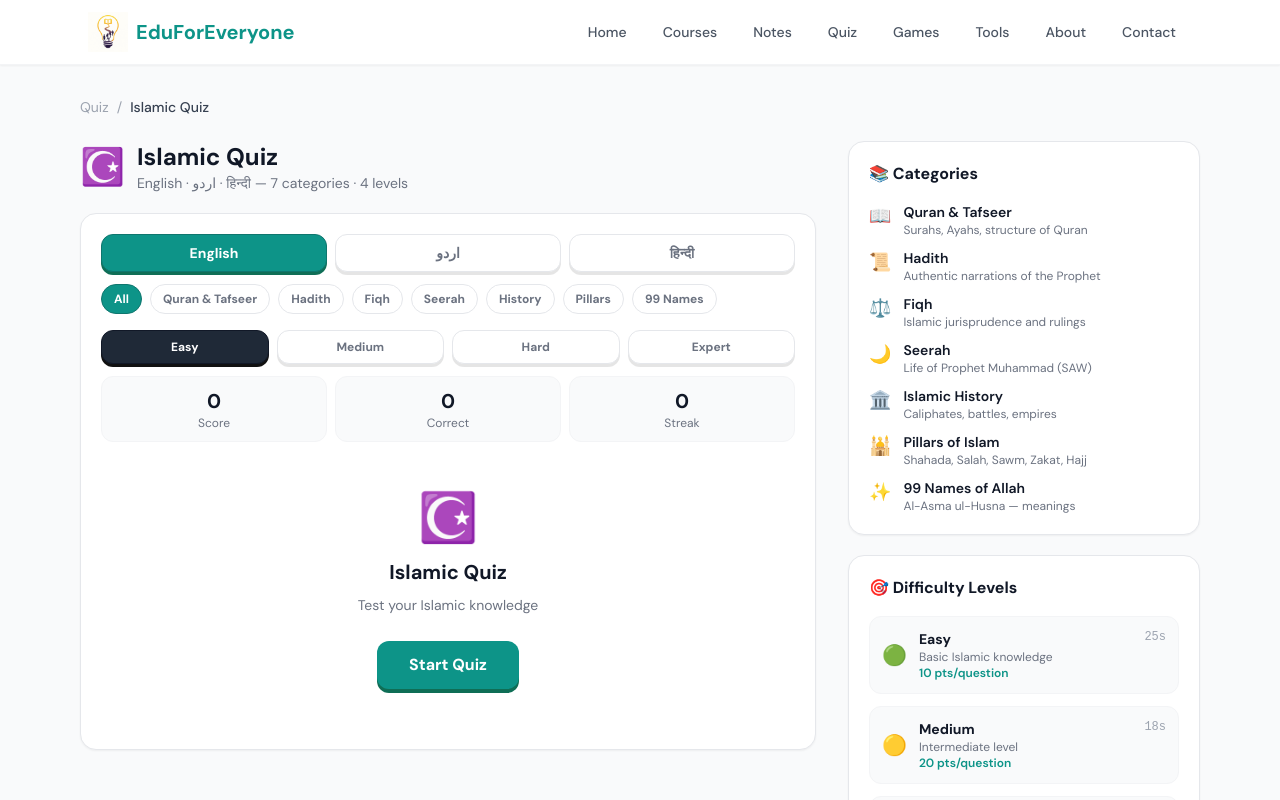
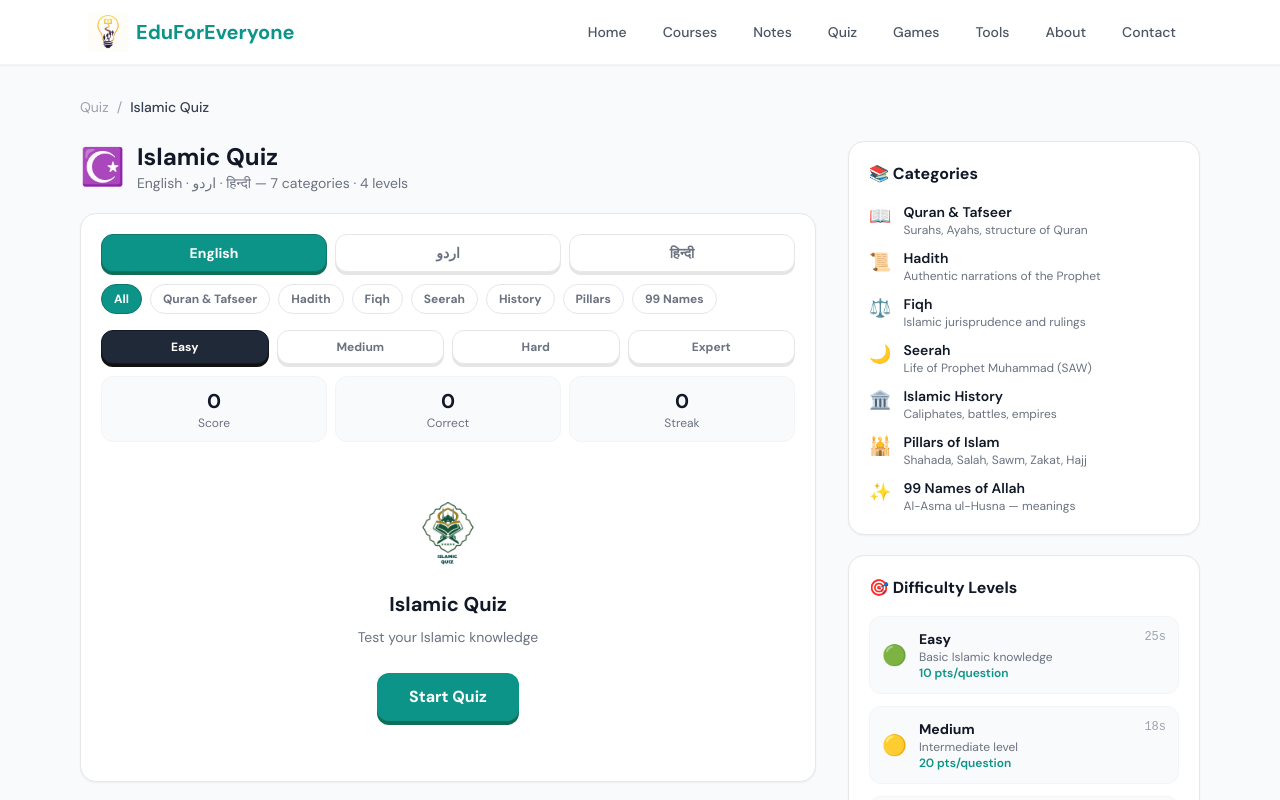
Before and after one commit to azlaneduforeveryone-svg/Eduforeveryone-website, a Next.js app: page /quiz/islamic-quiz in a window 1280 px wide. Shown: the top 800 px of the page. Built offline with nearby package versions, Linux system fonts and the light colour scheme; a web font is replaced by a local one.

Commit message:
Add Islamic Quiz under quiz section

```diff
--- a/app/quiz/islamic-quiz/IslamicQuizGame.tsx
+++ b/app/quiz/islamic-quiz/IslamicQuizGame.tsx
@@ -355,7 +355,7 @@
       {/* Start screen */}
       {!started && (
         <div className="text-center py-10">
-          <p className="text-5xl mb-4">☪️</p>
+          <img src="/Islamic_Quiz_Logo.jpeg" alt="Islamic Quiz" className="w-20 h-20 object-contain mx-auto mb-4 rounded-xl" />
           <h2 className="text-xl font-bold text-gray-900 mb-2">{u.title}</h2>
           <p className="text-gray-500 text-sm mb-6 leading-relaxed">{u.sub}</p>
           <button onClick={startGame} className="bg-teal-600 text-white px-8 py-3 rounded-xl font-bold text-base"
@@ -368,7 +368,7 @@
       {/* Game Over */}
       {gameOver && (
         <div className="bg-gradient-to-b from-teal-50 to-white border border-teal-100 rounded-2xl p-6 text-center">
-          <p className="text-4xl mb-2">☪️</p>
+          <img src="/Islamic_Quiz_Logo.jpeg" alt="Islamic Quiz" className="w-14 h-14 object-contain mx-auto mb-2 rounded-xl" />
           <p className="text-4xl font-black text-teal-600 my-2">{score}</p>
           <p className="text-lg font-bold text-gray-900 mb-1">{correct}/{qList.length} {u.correct}</p>
           <p className="text-gray-500 text-sm mb-5">{msg}</p>
```
